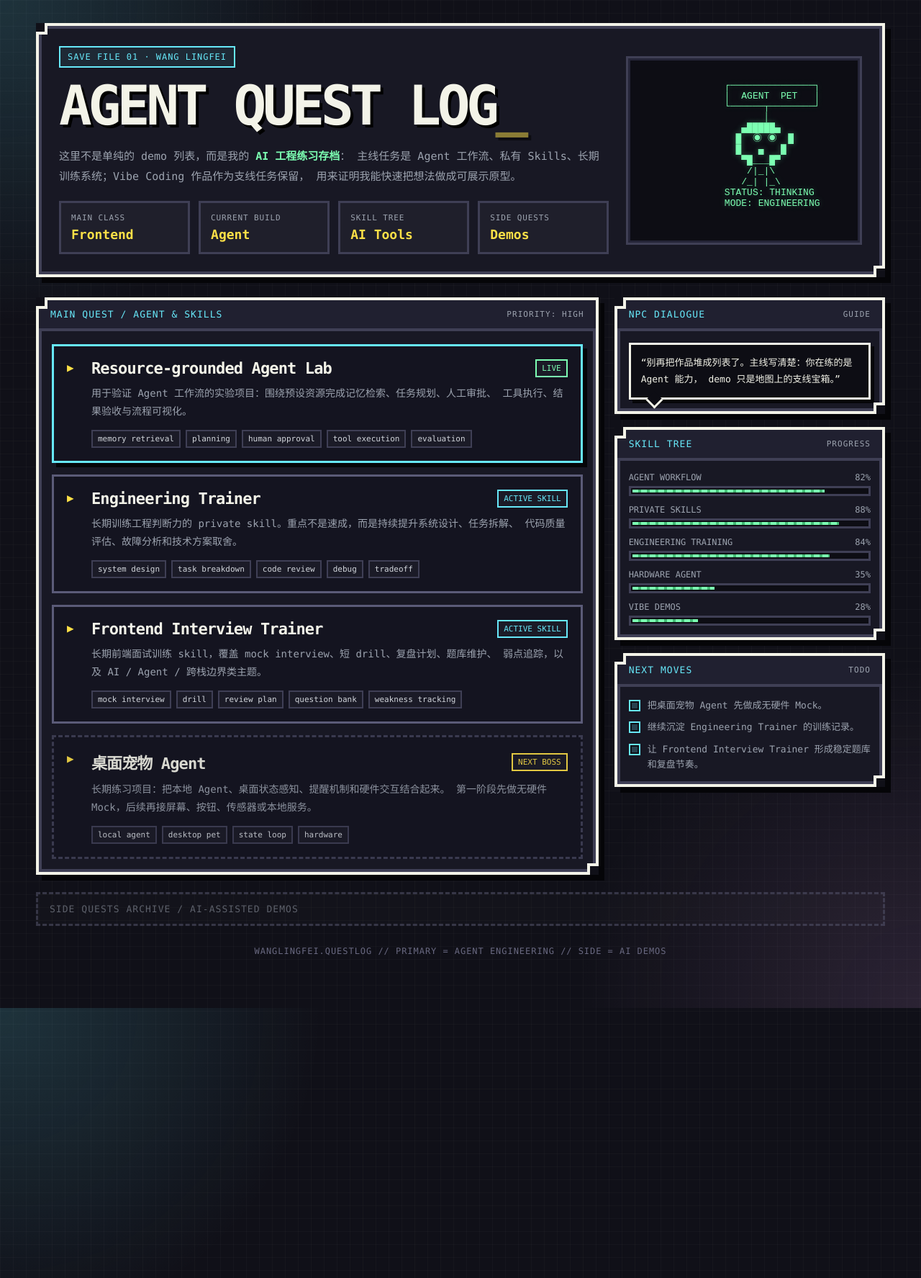
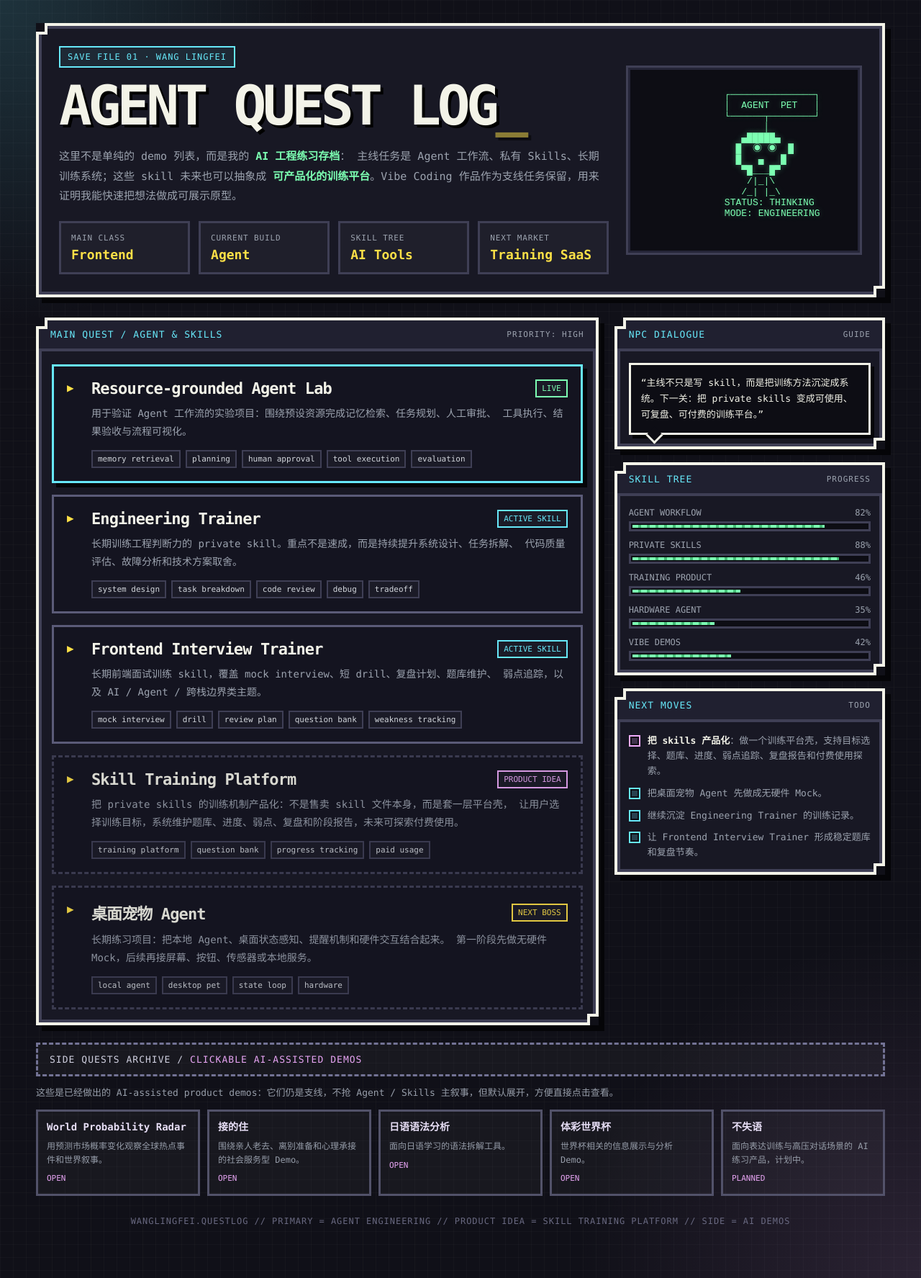
Before and after one commit to mayloveless/wanglingfei.github.com, a Jekyll site: the page index.html, which Jekyll copies as it is, in a window 1280 px wide. Shown: the whole page at 72% size. Built offline with Jekyll 4.4.1, drawn with Linux system fonts in a browser that asks for light colours.

Commit message:
Add skills productization todo and expand demos archive

```diff
--- a/index.html
+++ b/index.html
@@ -313,6 +313,11 @@
       color: var(--yellow);
     }
 
+    .badge.product {
+      border-color: var(--pink);
+      color: var(--pink);
+    }
+
     .side-panel {
       display: grid;
       gap: 18px;
@@ -404,6 +409,11 @@
       line-height: 1.6;
     }
 
+    .todo strong {
+      color: var(--text);
+      font-weight: 700;
+    }
+
     .checkbox {
       width: 16px;
       height: 16px;
@@ -413,15 +423,20 @@
       background: rgba(103,232,249,0.2);
     }
 
+    .checkbox.product {
+      border-color: var(--pink);
+      background: rgba(240,171,252,0.18);
+    }
+
     .archive {
       margin-top: 24px;
-      opacity: 0.55;
+      opacity: 0.82;
       transition: opacity 0.18s ease;
     }
 
     .archive:hover,
     .archive[open] {
-      opacity: 0.92;
+      opacity: 0.96;
     }
 
     .archive summary {
@@ -435,12 +450,23 @@
 
     .archive-title {
       padding: 13px 16px;
-      border: 3px dashed #55556d;
-      background: rgba(255,255,255,0.025);
-      color: var(--muted);
+      border: 3px dashed #77779a;
+      background: rgba(255,255,255,0.035);
+      color: #d8d8e8;
       text-transform: uppercase;
       letter-spacing: 0.08em;
       font-size: 13px;
+    }
+
+    .archive-title span {
+      color: var(--pink);
+    }
+
+    .archive-note {
+      margin: 12px 0 0;
+      color: var(--muted);
+      font-size: 13px;
+      line-height: 1.7;
     }
 
     .side-quests {
@@ -453,8 +479,8 @@
     .side-quest {
       min-height: 120px;
       padding: 12px;
-      border: 3px solid #44445d;
-      background: rgba(255,255,255,0.025);
+      border: 3px solid #55556d;
+      background: rgba(255,255,255,0.035);
       color: var(--muted);
       transition: transform 0.15s ease, border-color 0.15s ease, color 0.15s ease;
     }
@@ -468,7 +494,7 @@
     .side-quest strong {
       display: block;
       margin-bottom: 8px;
-      color: #d8d8e8;
+      color: #f0e7ff;
       font-size: 14px;
       line-height: 1.35;
     }
@@ -552,8 +578,8 @@
         <h1>Agent Quest Log<span class="blink">_</span></h1>
         <p class="hero-copy">
           这里不是单纯的 demo 列表，而是我的 <strong>AI 工程练习存档</strong>：
-          主线任务是 Agent 工作流、私有 Skills、长期训练系统；Vibe Coding 作品作为支线任务保留，
-          用来证明我能快速把想法做成可展示原型。
+          主线任务是 Agent 工作流、私有 Skills、长期训练系统；这些 skill 未来也可以抽象成
+          <strong>可产品化的训练平台</strong>。Vibe Coding 作品作为支线任务保留，用来证明我能快速把想法做成可展示原型。
         </p>
 
         <div class="stats-strip">
@@ -570,8 +596,8 @@
             <strong>AI Tools</strong>
           </div>
           <div class="stat">
-            <span>Side Quests</span>
-            <strong>Demos</strong>
+            <span>Next Market</span>
+            <strong>Training SaaS</strong>
           </div>
         </div>
       </div>
@@ -663,6 +689,23 @@
 
           <article class="quest planned">
             <div class="quest-head">
+              <h3>Skill Training Platform</h3>
+              <span class="badge product">PRODUCT IDEA</span>
+            </div>
+            <p>
+              把 private skills 的训练机制产品化：不是售卖 skill 文件本身，而是套一层平台壳，
+              让用户选择训练目标，系统维护题库、进度、弱点、复盘和阶段报告，未来可探索付费使用。
+            </p>
+            <div class="badges">
+              <span class="badge">training platform</span>
+              <span class="badge">question bank</span>
+              <span class="badge">progress tracking</span>
+              <span class="badge">paid usage</span>
+            </div>
+          </article>
+
+          <article class="quest planned">
+            <div class="quest-head">
               <h3>桌面宠物 Agent</h3>
               <span class="badge next">NEXT BOSS</span>
             </div>
@@ -688,8 +731,7 @@
           </div>
           <div class="mini-body character-card">
             <div class="dialogue">
-              “别再把作品堆成列表了。主线写清楚：你在练的是 Agent 能力，
-              demo 只是地图上的支线宝箱。”
+              “主线不只是写 skill，而是把训练方法沉淀成系统。下一关：把 private skills 变成可使用、可复盘、可付费的训练平台。”
             </div>
           </div>
         </section>
@@ -719,10 +761,10 @@
 
               <div class="meter-row">
                 <div class="meter-label">
-                  <span>Engineering Training</span>
-                  <span>84%</span>
+                  <span>Training Product</span>
+                  <span>46%</span>
                 </div>
-                <div class="meter"><span style="width:84%"></span></div>
+                <div class="meter"><span style="width:46%"></span></div>
               </div>
 
               <div class="meter-row">
@@ -736,9 +778,9 @@
               <div class="meter-row">
                 <div class="meter-label">
                   <span>Vibe Demos</span>
-                  <span>28%</span>
+                  <span>42%</span>
                 </div>
-                <div class="meter"><span style="width:28%"></span></div>
+                <div class="meter"><span style="width:42%"></span></div>
               </div>
             </div>
           </div>
@@ -751,6 +793,10 @@
           </div>
           <div class="mini-body">
             <div class="todo-list">
+              <div class="todo">
+                <span class="checkbox product"></span>
+                <span><strong>把 skills 产品化</strong>：做一个训练平台壳，支持目标选择、题库、进度、弱点追踪、复盘报告和付费使用探索。</span>
+              </div>
               <div class="todo">
                 <span class="checkbox"></span>
                 <span>把桌面宠物 Agent 先做成无硬件 Mock。</span>
@@ -769,10 +815,14 @@
       </aside>
     </section>
 
-    <details class="archive">
+    <details class="archive" open>
       <summary>
-        <div class="archive-title">Side Quests Archive / AI-assisted demos</div>
+        <div class="archive-title">Side Quests Archive / <span>clickable AI-assisted demos</span></div>
       </summary>
+
+      <p class="archive-note">
+        这些是已经做出的 AI-assisted product demos：它们仍是支线，不抢 Agent / Skills 主叙事，但默认展开，方便直接点击查看。
+      </p>
 
       <div class="side-quests">
         <a class="side-quest" href="https://world-probability-radar.vercel.app/" target="_blank" rel="noreferrer">
@@ -808,7 +858,7 @@
     </details>
 
     <footer class="footer">
-      wanglingfei.questlog // primary = agent engineering // side = ai demos
+      wanglingfei.questlog // primary = agent engineering // product idea = skill training platform // side = ai demos
     </footer>
   </main>
 </body>
```
